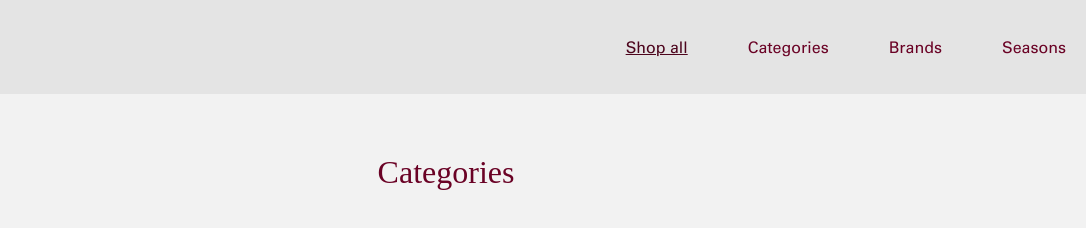
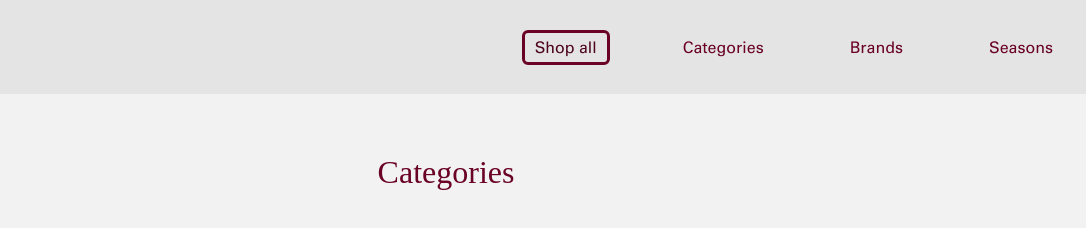
Before and after one commit to leanorager/statisk_site, a plain HTML site: page index.html in a window 1280 px wide. In both pictures the pointer is over the link "Shop all". Shown: the top 228 px of the page, 194-1280 px from the left. Drawn offline with Linux system fonts and the light colour scheme; a web font is replaced by a local one.

Commit message:
små rettelser

```diff
--- a/css/layout.css
+++ b/css/layout.css
@@ -34,10 +34,14 @@ header {
   display: block;
   text-decoration: none;
   color: var(--primary-color);
+  padding: 5px 10px;
+  border: solid var(--footer-color);
 }
 .menu a:hover {
   color: var(--hover-color);
-  text-decoration: underline;
+  /* text-decoration: underline; */
+  border: solid var(--primary-color);
+  border-radius: 6px;
 }
 
 .burger {
```
